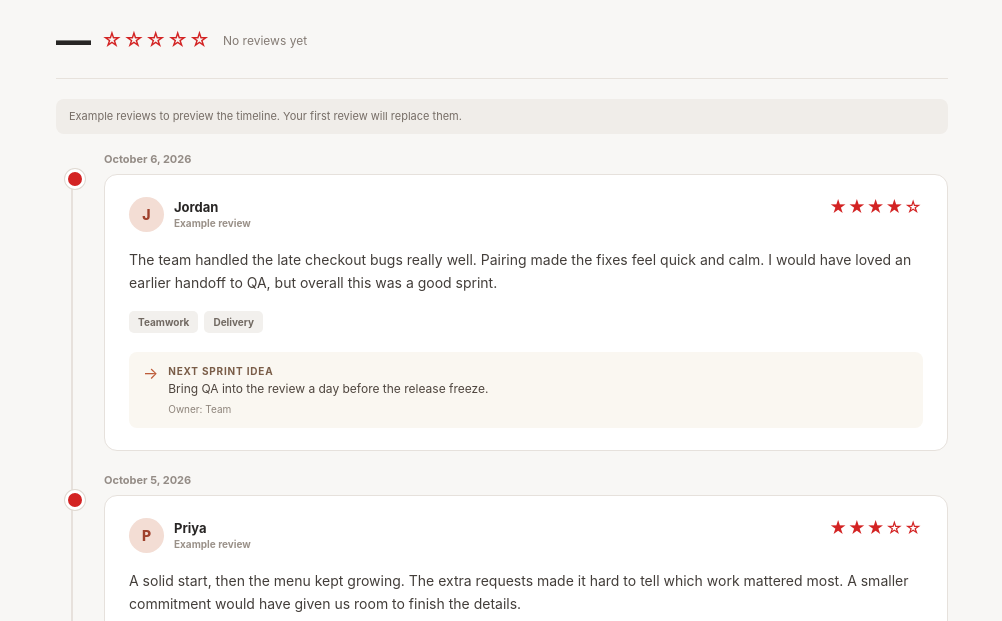
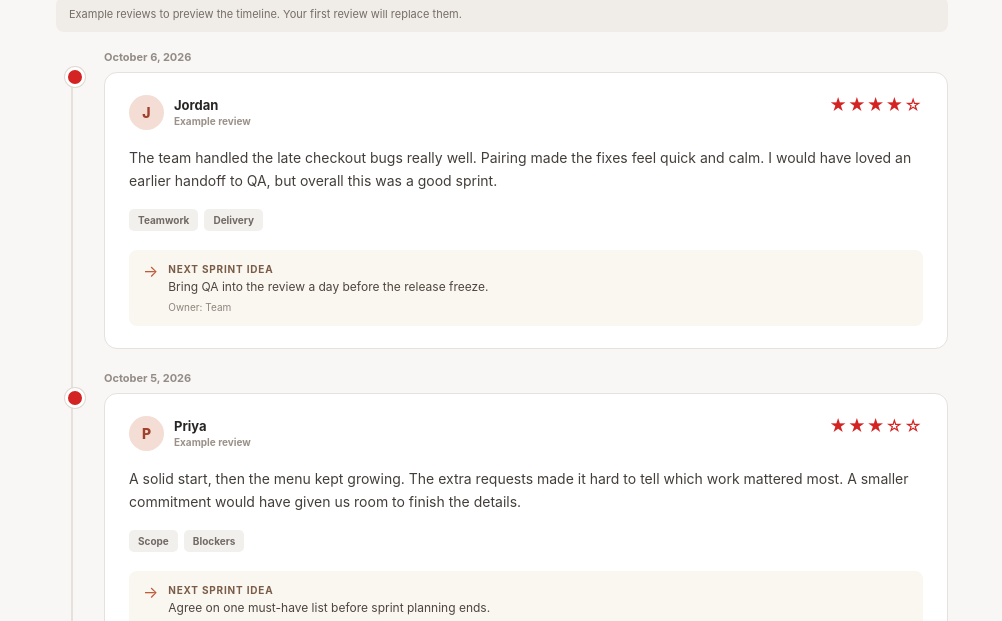
Before and after one commit to mariel/sprint-yelp-review, a website with bundled scripts: page public/index.html in a window 1280 px wide. Shown: the part 479-1100 px from the top of the page, without its empty margins (138-1140 px from the left). Built offline with nearby package versions, Linux system fonts and the light colour scheme.

Commit message:
Hide empty review summary until first post

```diff
--- a/public/app.js
+++ b/public/app.js
@@ -80,6 +80,8 @@ function render() {
 
   const { count, average } = reviewStats(board.reviews);
   $('#tab-count').textContent = String(count);
+  $('#summary-line').hidden = count === 0;
+  $('#download-recap').hidden = count === 0;
   $('#average-rating').textContent = count ? average.toFixed(1) : '—';
   $('#average-stars').textContent = count ? `${'★'.repeat(Math.round(average))}${'☆'.repeat(5 - Math.round(average))}` : '☆☆☆☆☆';
   $('#review-count').textContent = count ? `${count} review${count === 1 ? '' : 's'}` : 'No reviews yet';
--- a/public/index.html
+++ b/public/index.html
@@ -43,7 +43,7 @@
         </div>
         <button type="button" id="download-recap" class="subtle-button">↓ Download recap</button>
       </div>
-      <div class="summary-line" aria-label="Sprint rating summary">
+      <div id="summary-line" class="summary-line" aria-label="Sprint rating summary">
         <span class="summary-score" id="average-rating">—</span>
         <span class="summary-stars" id="average-stars" aria-hidden="true">☆☆☆☆☆</span>
         <span class="summary-count" id="review-count">No reviews yet</span>
```
